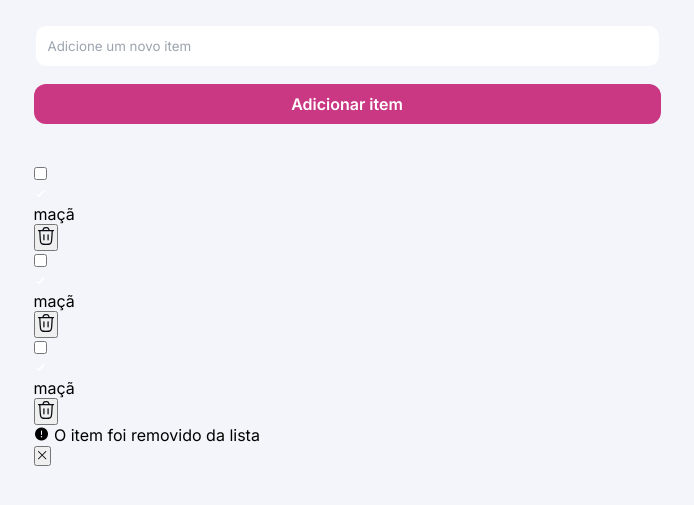
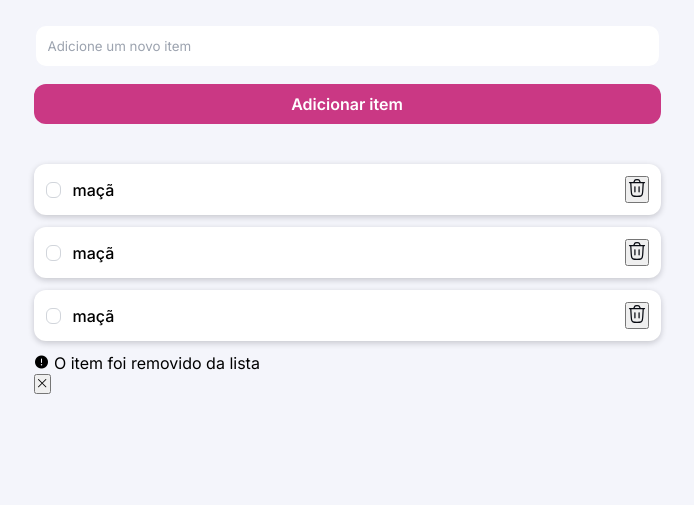
Before and after one commit to MatheusLima7adv/Quicklist, a plain HTML site: page index.html in a window 1280 px wide. Shown: the part 185-690 px from the top of the page, without its empty margins (293-987 px from the left). Drawn offline with nearby package versions, Linux system fonts and the light colour scheme; a web font is replaced by a local one.

Commit message:
continuação das estiçizações da checked list

```diff
--- a/style.css
+++ b/style.css
@@ -100,5 +100,55 @@ main {
         border-radius: 1.2rem;
         font-weight: 600;
         cursor: pointer;
+
+        &:houver {
+            background: var(--color-brand-hover);
+        }
     }
 }
+
+.list {
+    .item {
+        background: var(--background-secondary);
+        padding: 1.2rem;
+        margin-bottom: 1.2rem;
+        display: flex;
+        justify-content: space-between;
+        align-items: center;
+        font-size: 1.6rem;
+        line-height: 2.4rem;
+        font-weight: 500;
+        border-radius: 1.2rem;
+        box-shadow: 0 2px 6px rgba(8, 11, 18, 0.2);
+
+        div {
+            display: flex;
+            gap: 1.2rem;
+            align-items: center;
+        }
+
+        input {
+            display: none;
+        }
+
+        .custom-checkbox {
+            width: 1.6re;
+            height: 1.6rem;
+            border: 1px solid var(--border-primary);
+            border-radius: .6rem;
+            cursor: pointer;
+        }
+
+        label {
+            cursor: pointer;
+        }
+
+        div:has(input:checked) {
+            .custom-checkbox {
+                background: var(--color-brand);
+                border: 1px solid var(--color-brand);
+                transition: background .2s ease;
+            }
+        }
+    }
+}
```
